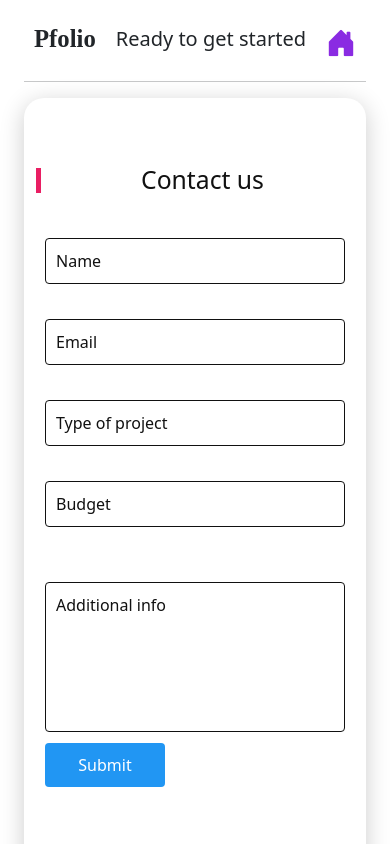
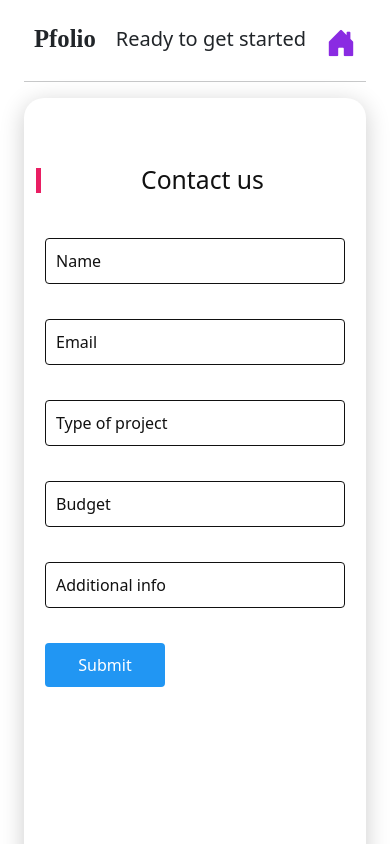
Before and after one commit to KunalBhosle187/Portfolio_96K, a plain HTML site: page contact.html in a window 390 px wide. Shown: the top 844 px of the page. Drawn offline with nearby package versions, Linux system fonts and the light colour scheme.

Commit message:
Update style.css

```diff
--- a/style.css
+++ b/style.css
@@ -353,15 +353,7 @@ background: url(https://encrypted-tbn0.gstatic.com/images?q=tbn:ANd9GcQLhu4XKNoU
     margin: 0px 20px 35px 20px;
 }
 
-.additional_info{
-        top: 20px;
-}
 
-.additional_info input{
-
-   height: 150px;
-
-}
 .container .inputBox:last-child{
     margin-bottom: 0;
 }
@@ -633,12 +625,11 @@ background: url(https://encrypted-tbn0.gstatic.com/images?q=tbn:ANd9GcQLhu4XKNoU
         margin-top: 10;
     }
     .submit_btn{
-        top: 100px;
         left: 0;
     }
     .container{
-        height: 115vh;
-        margin-bottom: -50px;
+        height: 100vh;
+        margin-bottom: 50px;
     }
 
     .contact_info h3{
```
